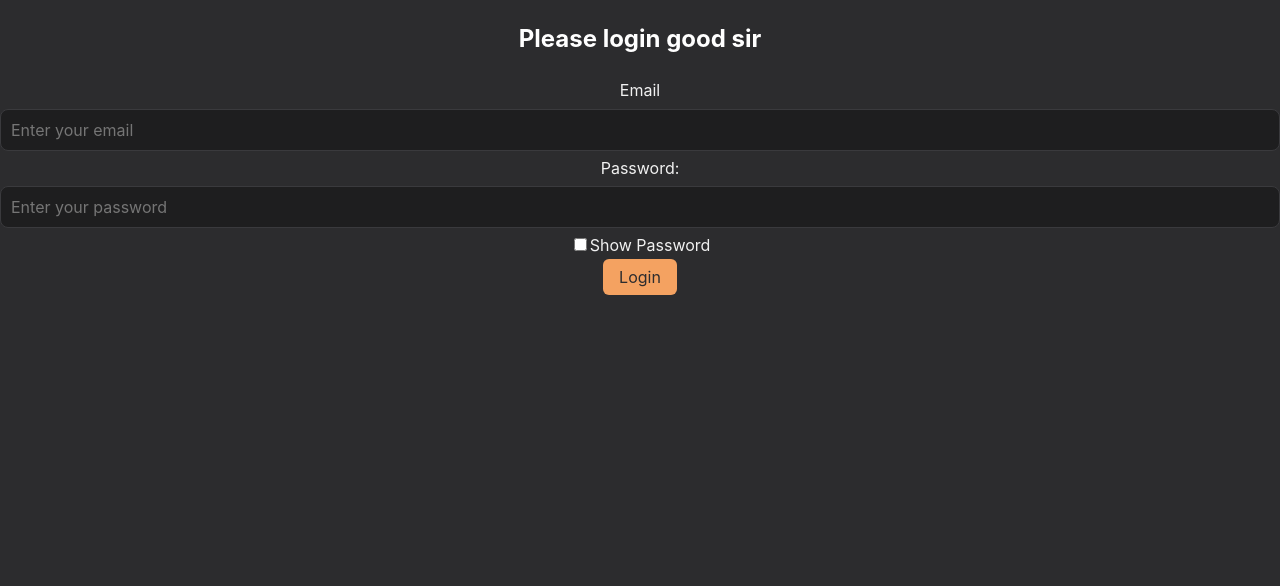
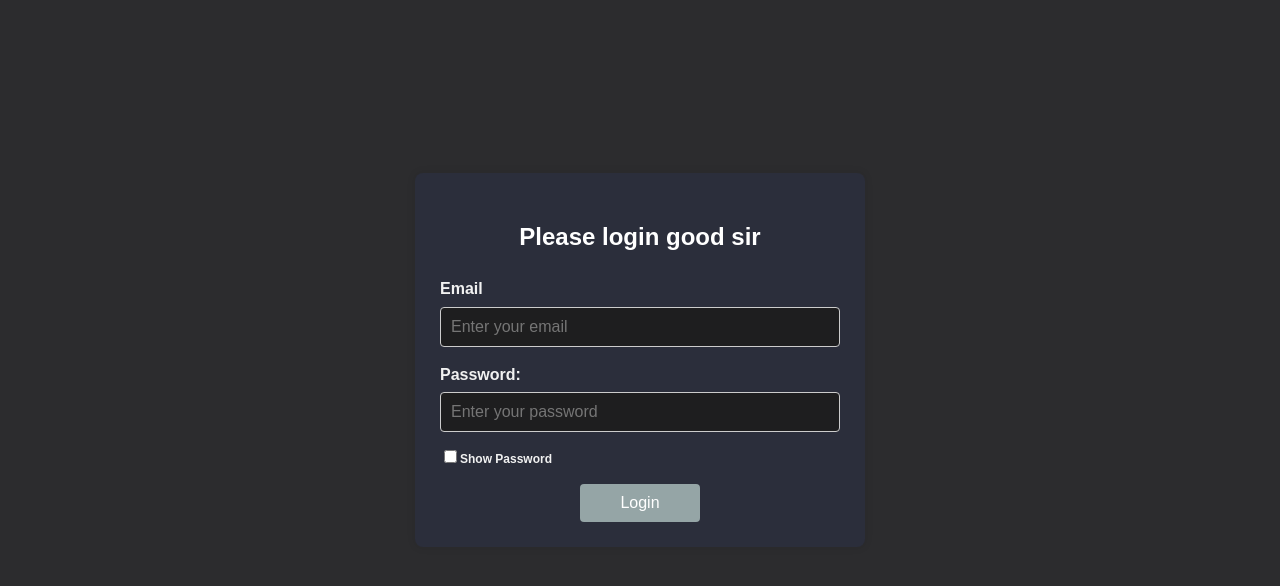
Before and after one commit to MackOfalda125/skill-based-badge-exam, a React (Create React App) app: page / in a window 1280 px wide. Shown: the top 586 px of the page. Built offline with nearby package versions, Linux system fonts and the light colour scheme.

Commit message:
Add: CSS styling
- centered form
- login button disabled if form unfilled.
- hover button color

```diff
--- a/src/views/login/login.css
+++ b/src/views/login/login.css
@@ -1,8 +1,66 @@
 @import '../../index.css';
+
+.login-container {
+  display: flex;
+  margin: 100px auto;
+  justify-content: center;
+  align-items: center;
+  height: calc(80vh - 200px);
+  padding: 40px;
+  font-family: Arial, sans-serif;
+}
+
+.login-form {
+  width: 100%;
+  max-width: 400px;
+  background-color: #2b2e3b;
+  padding: 25px;
+  border-radius: 8px;
+  box-shadow: 0 0 8px rgba(0, 0, 0, 0.1);
+}
+
+.form-group {
+  margin-bottom: 15px;
+}
+
+.form-group label {
+  display: block;
+  text-align: left;
+  font-weight: bold;
+  margin-bottom: 5px;
+}
+.show-password {
+  display: flex;
+  align-items: center;
+  font-size: 12px;
+  cursor: pointer;
+  gap: 6px;
+}
 
 .form-input {
   width: 100%;
   padding: 10px;
-  margin: 5px 0;
   box-sizing: border-box;
+  border: 1px solid #ccc;
+  border-radius: 4px;
 }
+
+.submit-button {
+  width: 30%;
+  padding: 10px;
+  border: none;
+  color: white;
+  border-radius: 4px;
+  cursor: pointer;
+}
+
+.submit-button:disabled {
+  background-color: #95a5a6;
+  cursor: not-allowed;
+}
+
+.error {
+  color: red;
+  font-size: 0.9rem;
+  margin-top: 5px;
+}
```
